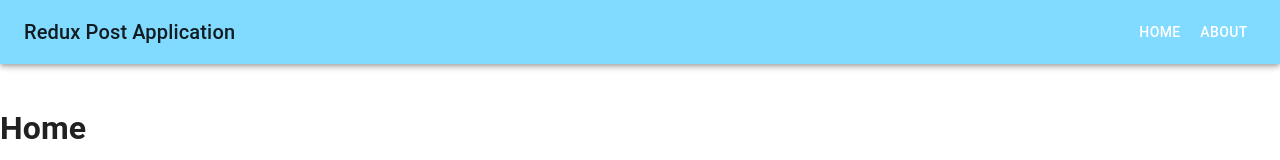
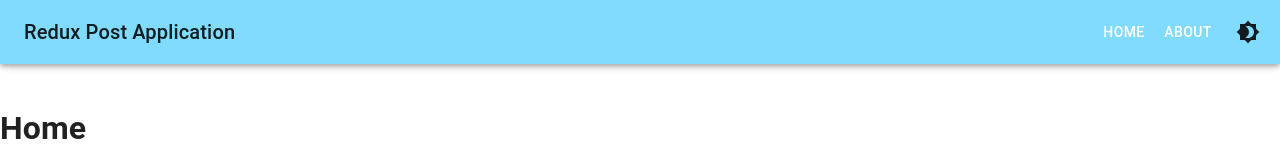
Before and after one commit to KevinThomasNY/Redux-Post-App, a React (Vite) app: page / in a window 1280 px wide. Shown: the top 160 px of the page. Built offline with nearby package versions, Linux system fonts and the light colour scheme.

Commit message:
add light & dark mode toggle

```diff
--- /dev/null
+++ b/src/ThemeContext.tsx
@@ -0,0 +1,40 @@
+import { createContext, useState, useContext, ReactNode } from 'react';
+import { ThemeProvider as MUIThemeProvider } from '@mui/material/styles';
+import { themeOptions } from './theme';
+import { createTheme } from '@mui/material/styles';
+
+interface ThemeContextProps {
+    toggleTheme: () => void;
+    currentTheme: 'light' | 'dark';
+}
+
+const defaultState: ThemeContextProps = {
+    toggleTheme: () => {},
+    currentTheme: 'light',
+};
+
+const ThemeContext = createContext<ThemeContextProps>(defaultState);
+
+export const useTheme = () => useContext(ThemeContext);
+
+export const ThemeProvider = ({ children }: { children: ReactNode }) => {
+  const [currentTheme, setCurrentTheme] = useState<'light' | 'dark'>('light');
+
+  const theme = createTheme({
+    ...themeOptions,
+    palette: {
+      ...themeOptions.palette,
+      mode: currentTheme,
+    },
+  });
+
+  const toggleTheme = () => {
+    setCurrentTheme(currentTheme === 'light' ? 'dark' : 'light');
+  };
+
+  return (
+    <ThemeContext.Provider value={{ currentTheme, toggleTheme }}>
+      <MUIThemeProvider theme={theme}>{children}</MUIThemeProvider>
+    </ThemeContext.Provider>
+  );
+};
--- a/src/components/Navbar.tsx
+++ b/src/components/Navbar.tsx
@@ -1,4 +1,5 @@
 import * as React from "react";
+import { useTheme } from "../ThemeContext";
 import { Link } from "react-router-dom";
 import AppBar from "@mui/material/AppBar";
 import Box from "@mui/material/Box";
@@ -15,6 +16,8 @@ import CloseIcon from "@mui/icons-material/Close";
 import Toolbar from "@mui/material/Toolbar";
 import Typography from "@mui/material/Typography";
 import { Button } from "@mui/material";
+import Brightness4Icon from "@mui/icons-material/Brightness4"; // Dark mode icon
+import Brightness7Icon from "@mui/icons-material/Brightness7"; // Light mode icon
 
 interface Props {
   window?: () => Window;
@@ -27,6 +30,8 @@ const navItems = [
 ];
 
 export default function DrawerAppBar(props: Props) {
+  const { currentTheme, toggleTheme } = useTheme();
+  console.log(currentTheme, toggleTheme);
   const { window } = props;
   const [mobileOpen, setMobileOpen] = React.useState(false);
 
@@ -102,8 +107,22 @@ export default function DrawerAppBar(props: Props) {
               </Button>
             ))}
           </Box>
+          <IconButton
+            edge="end"
+            color="inherit"
+            aria-label="mode"
+            onClick={toggleTheme}
+            sx={{ ml: 1 }}
+          >
+            {currentTheme === "dark" ? (
+              <Brightness7Icon />
+            ) : (
+              <Brightness4Icon />
+            )}
+          </IconButton>
         </Toolbar>
-      </AppBar>``
+      </AppBar>
+      ``
       <nav>
         <Drawer
           container={container}
--- a/src/main.tsx
+++ b/src/main.tsx
@@ -8,8 +8,8 @@ import "./index.css";
 import { store } from "./app/store";
 import { Provider } from "react-redux";
 import { createBrowserRouter, RouterProvider } from "react-router-dom";
-import { ThemeProvider } from "@mui/material/styles";
-import theme from "./theme";
+import { ThemeProvider } from './ThemeContext.tsx'
+
 const router = createBrowserRouter([
   {
     path: '/',
@@ -27,7 +27,7 @@ const router = createBrowserRouter([
 ReactDOM.createRoot(document.getElementById("root")!).render(
   <React.StrictMode>
     <Provider store={store}>
-      <ThemeProvider theme={theme}>
+      <ThemeProvider>
         <RouterProvider router={router} />
       </ThemeProvider>
     </Provider>
```
